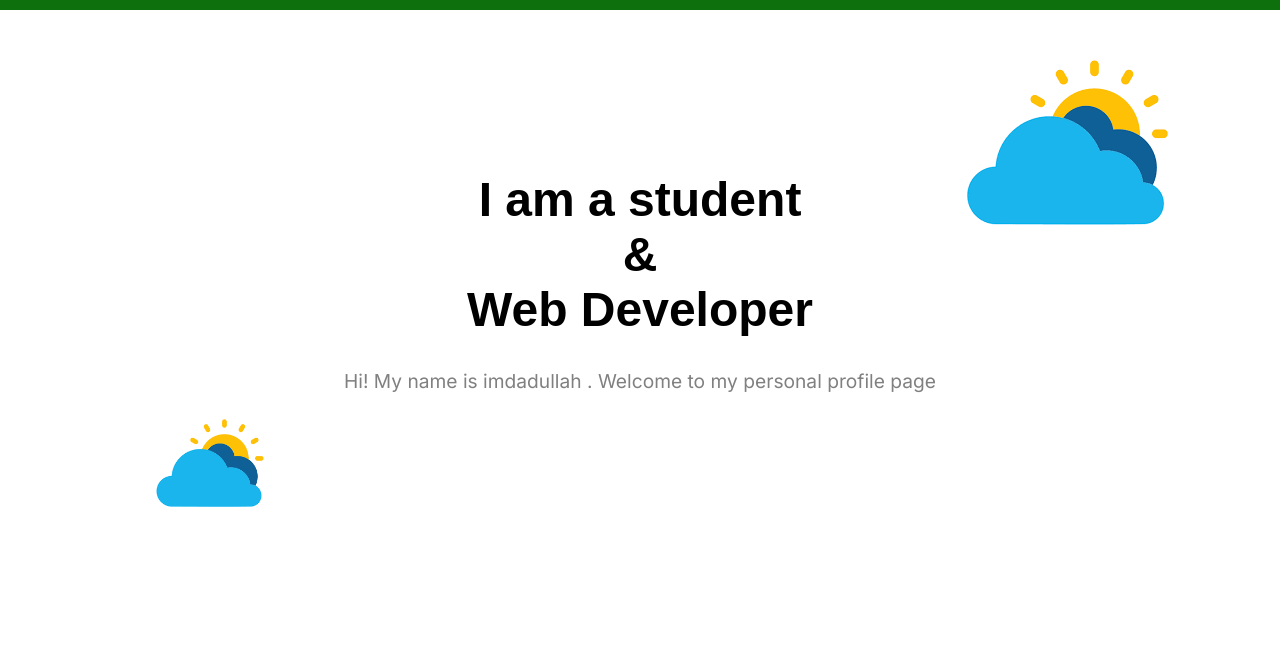
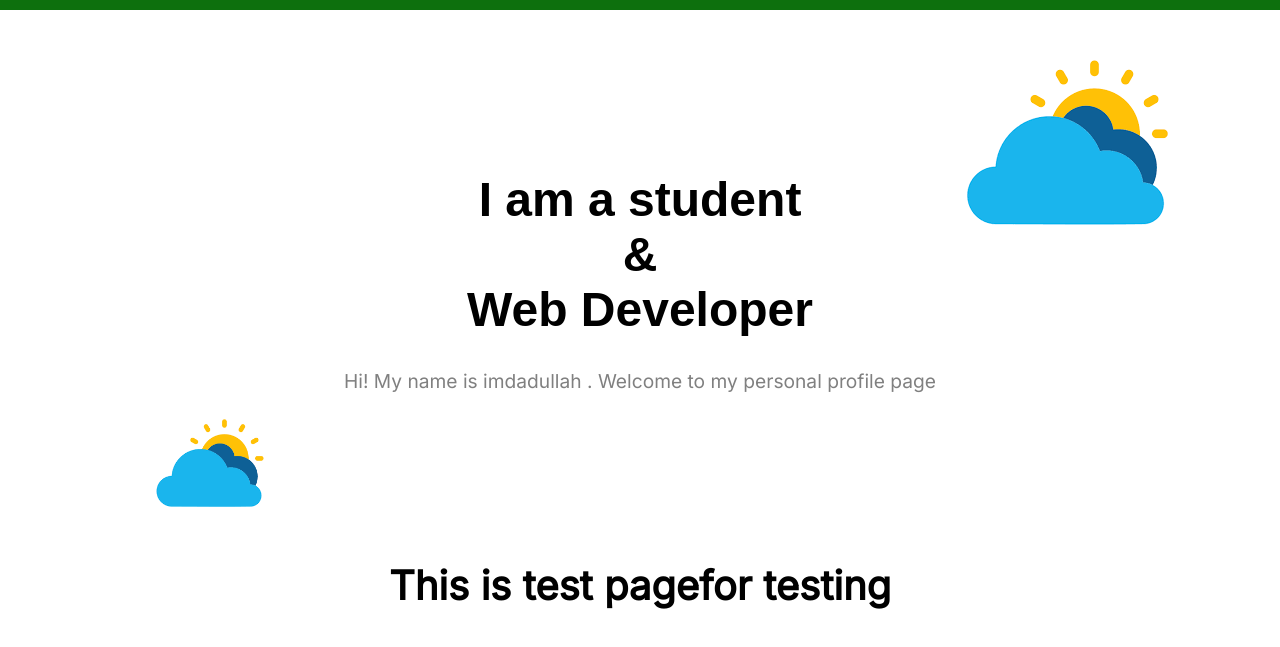
Before and after one commit to md-imdadullah/test0reppo, a plain HTML site: page portfolio1.html in a window 1280 px wide. Shown: the part 111-758 px from the top of the page. Drawn offline with Linux system fonts and the light colour scheme.

Commit message:
addcomit

```diff
--- a/portfolio1.html
+++ b/portfolio1.html
@@ -60,6 +60,8 @@
 
 <!-- /* About me design start here*/ -->
 
+<h1>This is test pagefor testing</h1>
+
 
 
 
```
